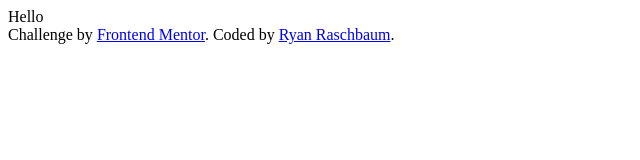
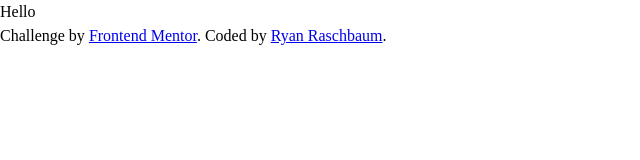
Before and after one commit to rraschbaum/time-tracking-dashboard, a React (Create React App) app: page / in a window 1280 px wide. Shown: the top 160 px of the page, without its empty margins (0-640 px from the left). Built offline with nearby package versions, Linux system fonts and the light colour scheme.

Commit message:
initial css reset

```diff
--- a/src/components/GlobalStyles.js
+++ b/src/components/GlobalStyles.js
@@ -2,6 +2,39 @@
 
 const GlobalStyles = createGlobalStyle`
 
+  *, *::before, *::after {
+    box-sizing: border-box;
+  }
+
+  * {
+    margin: 0;
+  }
+
+  html, body {
+    height: 100%;
+  }
+
+  body {
+    line-height: 1.5;
+    -webkit-font-smoothing: antialiased;
+  }
+
+  img, picture, video, canvas, svg {
+    display: block;
+    max-width: 100%;
+  }
+
+  input, button, textarea, select {
+    font: inherit;
+  }
+
+  p, h1, h2, h3, h4, h5, h6 {
+    overflow-wrap: break-word;
+  }
+
+  #root, #__next {
+    isolation: isolate;
+  }
 `;
 
 export default GlobalStyles;
```
